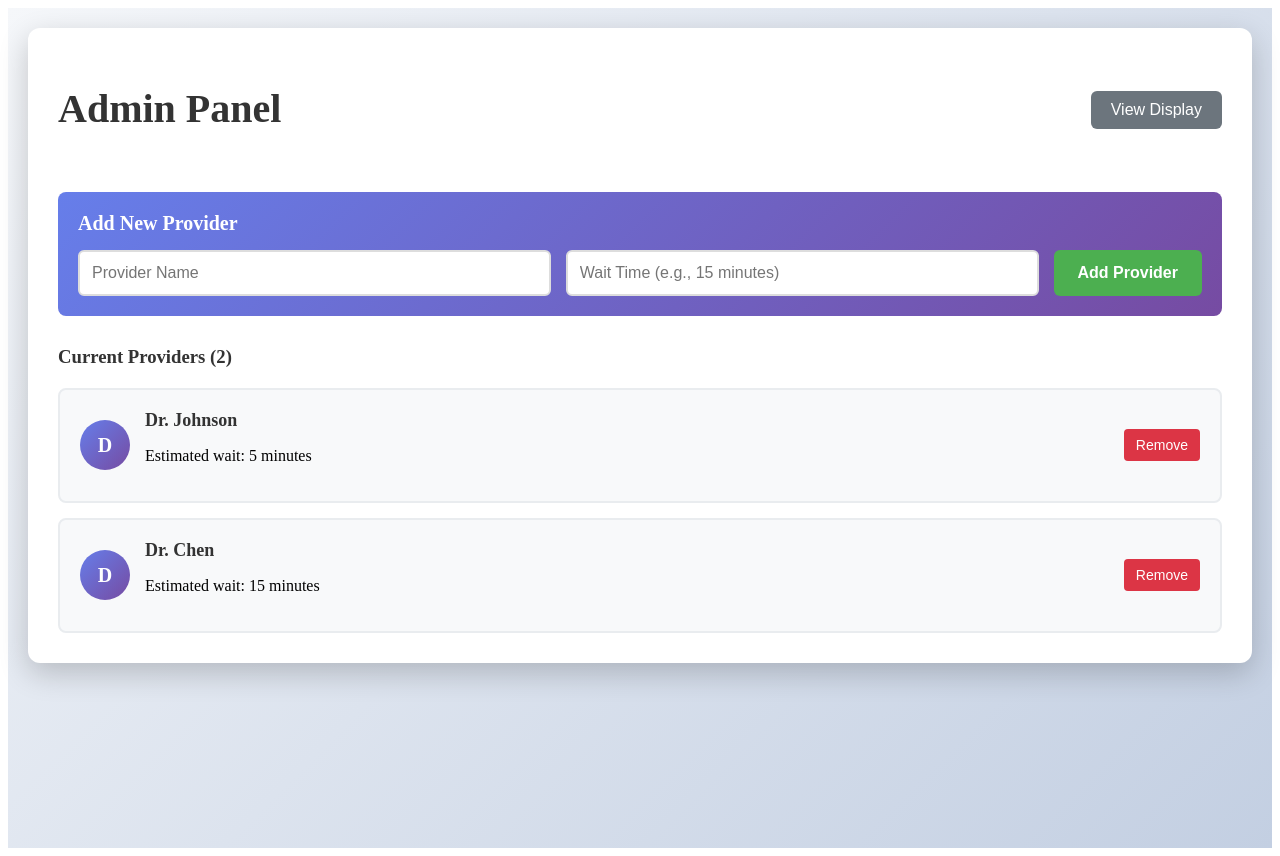
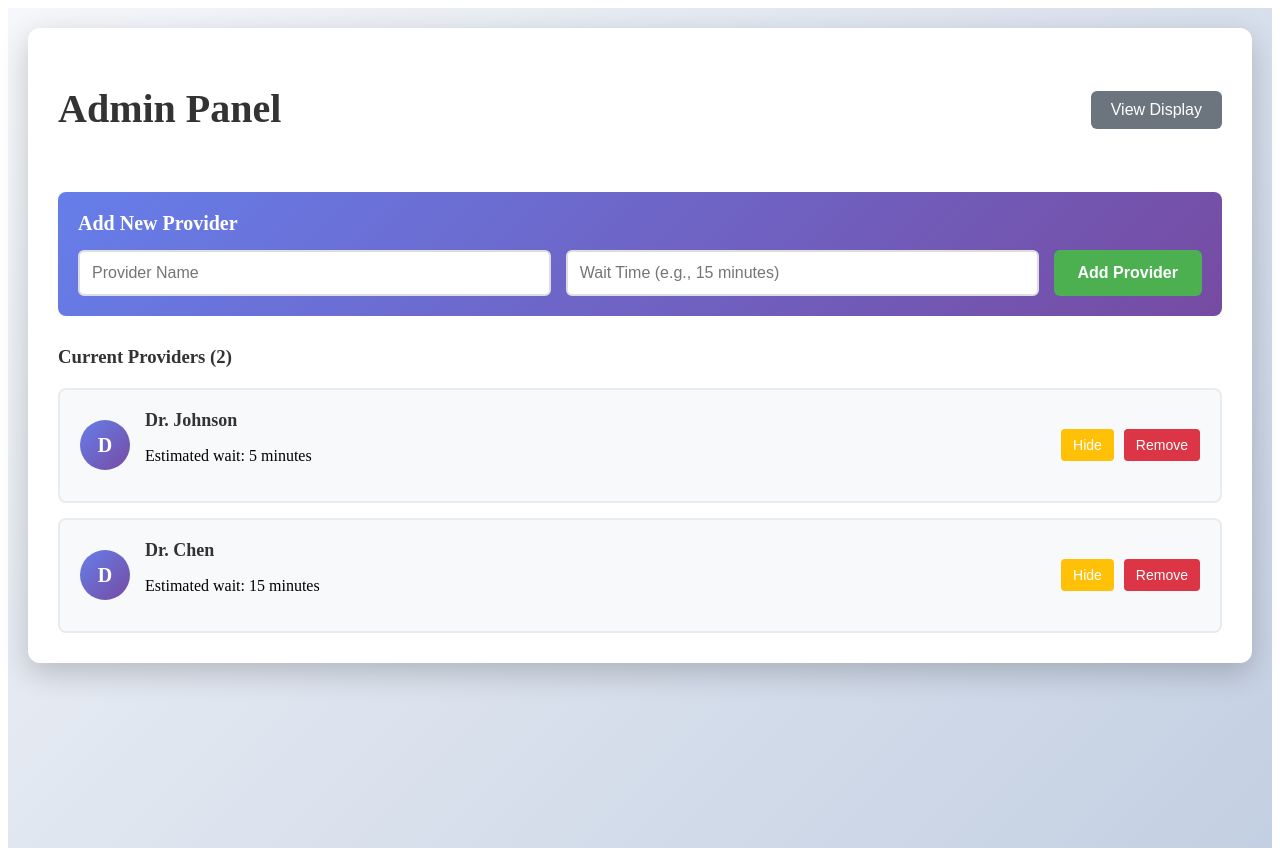
Before and after one commit to LinuxEclipsed/wait-times, a React (Vite) app: page / in a window 1280 px wide. Both pictures are taken after a click on the button "Admin". Built offline with nearby package versions, Linux system fonts and the light colour scheme.

Commit message:
Added hide toggle for providers

```diff
--- a/src/App.jsx
+++ b/src/App.jsx
@@ -4,8 +4,8 @@ import { styles } from './Styles';
 const WaitingRoomApp = () => {
   const [isAdmin, setIsAdmin] = useState(false);
   const [providers, setProviders] = useState([
-    { id: 1, name: "Dr. Johnson", waitTime: "5 minutes" },
-    { id: 2, name: "Dr. Chen", waitTime: "15 minutes" }
+    { id: 1, name: "Dr. Johnson", waitTime: "5 minutes", visible: true },
+    { id: 2, name: "Dr. Chen", waitTime: "15 minutes", visible: true }
   ]);
   const [newName, setNewName] = useState('');
   const [newWaitTime, setNewWaitTime] = useState('');
@@ -16,8 +16,7 @@ const WaitingRoomApp = () => {
     const timer = setInterval(() => {
       setCurrentTime(new Date());
     }, 1000);
-
-    return () => clearInterval(timer); // Clean up on unmount
+    return () => clearInterval(timer);
   }, []);
 
   const addProvider = () => {
@@ -25,7 +24,8 @@ const WaitingRoomApp = () => {
       const newProvider = {
         id: Date.now(),
         name: newName.trim(),
-        waitTime: newWaitTime.trim()
+        waitTime: newWaitTime.trim(),
+        visible: true
       };
       setProviders([...providers, newProvider]);
       setNewName('');
@@ -37,13 +37,18 @@ const WaitingRoomApp = () => {
     setProviders(providers.filter(provider => provider.id !== id));
   };
 
+  const toggleVisibility = (id) => {
+    setProviders(providers.map(provider =>
+      provider.id === id ? { ...provider, visible: !provider.visible } : provider
+    ));
+  };
+
   const handleKeyPress = (e) => {
     if (e.key === 'Enter') {
       addProvider();
     }
   };
 
-  // Format time with AM/PM
   const formatTime = (date) => {
     return date.toLocaleTimeString('en-US', {
       hour: '2-digit',
@@ -122,12 +127,29 @@ const WaitingRoomApp = () => {
                         <p style={styles.waitTime}>Estimated wait: {provider.waitTime}</p>
                       </div>
                     </div>
+                    <div style={{ display: 'flex', gap: '10px' }}>
+                      <button
+                        onClick={() => toggleVisibility(provider.id)}
+                        style={{
+                          background: provider.visible ? '#ffc107' : '#6c757d',
+                          color: 'white',
+                          border: 'none',
+                          padding: '8px 12px',
+                          borderRadius: '4px',
+                          cursor: 'pointer',
+                          fontSize: '14px',
+                          transition: 'background-color 0.3s ease'
+                        }}
+                      >
+                        {provider.visible ? 'Hide' : 'Show'}
+                      </button>
                       <button
                         onClick={() => deleteProvider(provider.id)}
                         style={styles.deleteButton}
                       >
                         Remove
                       </button>
+                    </div>
                   </div>
                 ))}
               </div>
@@ -156,14 +178,14 @@ const WaitingRoomApp = () => {
       <h1 style={styles.displayTitle}>Provider Wait Times</h1>
       <p style={styles.subtitle}>Current estimated wait times</p>
 
-      {providers.length === 0 ? (
+      {providers.filter(p => p.visible).length === 0 ? (
         <div style={styles.emptyState}>
           <h2 style={{ fontSize: '2.5rem', marginBottom: '20px' }}>No providers available</h2>
           <p style={{ fontSize: '1.5rem' }}>Please check back later</p>
         </div>
       ) : (
         <div style={styles.displayGrid}>
-          {providers.map((provider, index) => (
+          {providers.filter(p => p.visible).map((provider, index) => (
             <div key={provider.id} style={styles.displayCard}>
               <div style={styles.displayAvatar}>
                 {provider.name.charAt(4).toUpperCase()}
```
Lines whose indentation alone changed are shown as unchanged.
